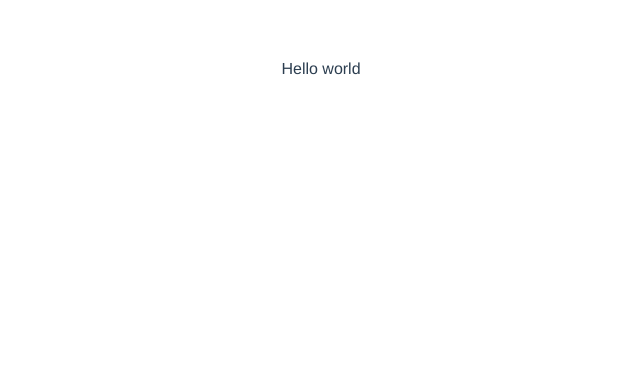
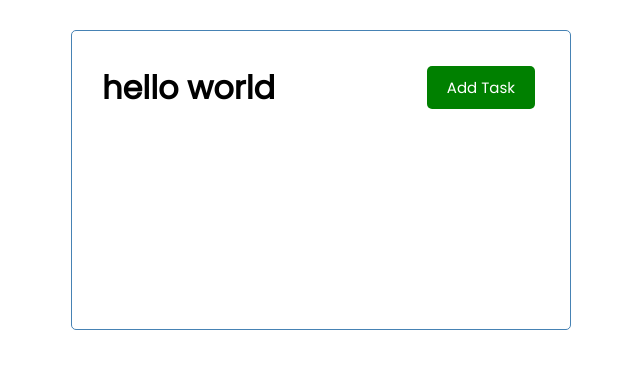
Before and after one commit to JordyBukondaTshibangu/TASK-MANAGER-APP-VUE.JS, a Vue app: page / in a window 1280 px wide. Shown: the top 368 px of the page, without its empty margins (319-959 px from the left). Built offline with nearby package versions, Linux system fonts and the light colour scheme.

Commit message:
features : header component

```diff
--- a/src/App.vue
+++ b/src/App.vue
@@ -1,24 +1,60 @@
 <template>
-  Hello world
+  <div class="container">
+    <Header title="hello world"/>
+  </div>
 </template>
 
 <script>
 
+import Header from './components/Header.vue'
 export default {
   name: 'App',
   components: {
-
+    Header : Header
   }
 }
 </script>
 
 <style>
-#app {
-  font-family: Avenir, Helvetica, Arial, sans-serif;
-  -webkit-font-smoothing: antialiased;
-  -moz-osx-font-smoothing: grayscale;
-  text-align: center;
-  color: #2c3e50;
-  margin-top: 60px;
+@import url('https://fonts.googleapis.com/css2?family=Poppins:wght@300;400&display=swap');
+* {
+  box-sizing: border-box;
+  margin: 0;
+  padding: 0;
+}
+body {
+  font-family: 'Poppins', sans-serif;
+}
+.container {
+  max-width: 500px;
+  margin: 30px auto;
+  overflow: auto;
+  min-height: 300px;
+  border: 1px solid steelblue;
+  padding: 30px;
+  border-radius: 5px;
+}
+.btn {
+  display: inline-block;
+  background: #000;
+  color: #fff;
+  border: none;
+  padding: 10px 20px;
+  margin: 5px;
+  border-radius: 5px;
+  cursor: pointer;
+  text-decoration: none;
+  font-size: 15px;
+  font-family: inherit;
+}
+.btn:focus {
+  outline: none;
+}
+.btn:active {
+  transform: scale(0.98);
+}
+.btn-block {
+  display: block;
+  width: 100%;
 }
 </style>
--- /dev/null
+++ b/src/components/Button.vue
@@ -0,0 +1,12 @@
+<template>
+    <button :style="{background : color}" class="btn">{{text}}</button>
+</template>
+<script>
+export default {
+    name : 'Button',
+    props : {
+        text : String,
+        color : String
+    }
+}
+</script>
--- /dev/null
+++ b/src/components/Header.vue
@@ -0,0 +1,32 @@
+<template>
+    <header>
+        <h1>{{title}}</h1>
+        <Button text="Add Task" color="green"/>
+    </header>
+</template>
+
+<script>
+
+import Button from './Button.vue';
+
+export default {
+    name : 'Header',
+    components : {
+        Button : Button
+    },
+    props : {
+        title : {
+            type : String,
+            default : "Task Manager app"
+        }
+    }
+}
+</script>
+<style scoped>
+    header {
+    display: flex;
+    justify-content: space-between;
+    align-items: center;
+    margin-bottom: 20px;
+    }
+</style>
```
